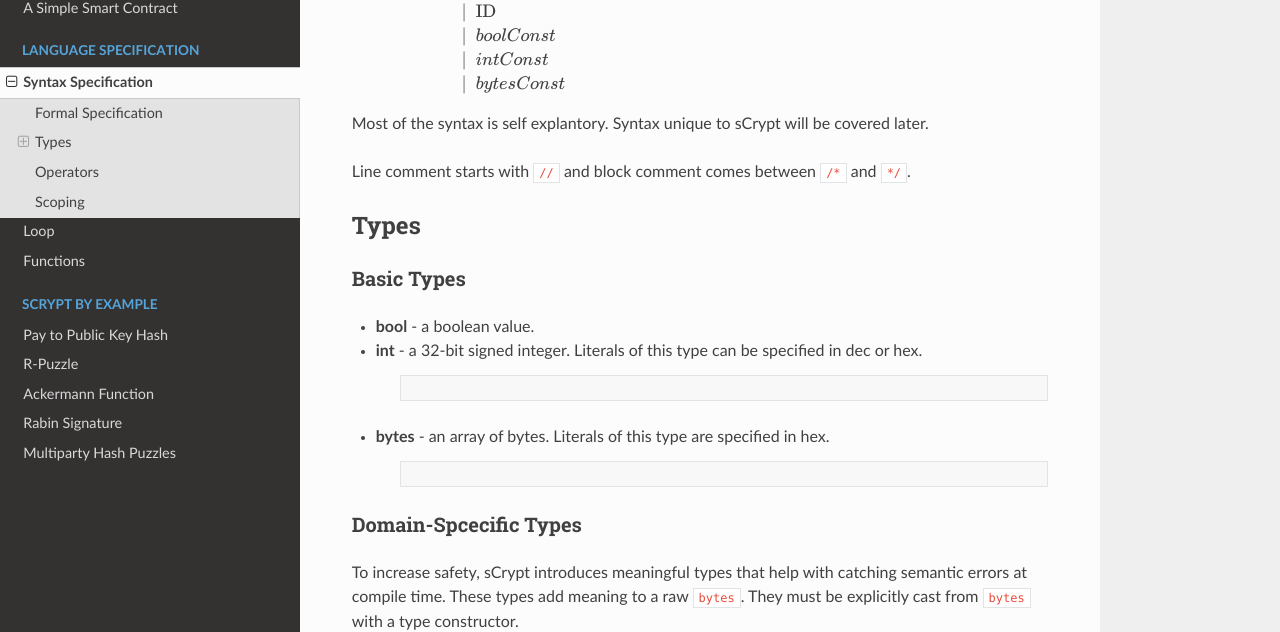
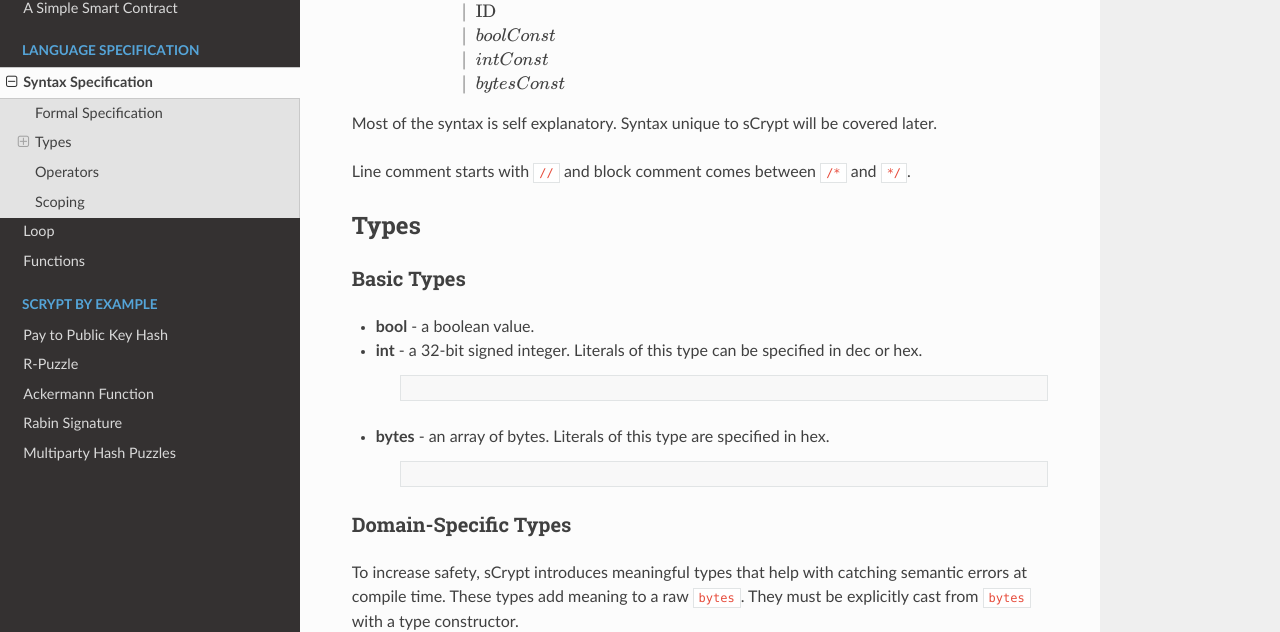
Before and after one commit to sCrypt-Inc/specification, a Sphinx documentation site: the page built from docs/syntax.rst, in a window 1280 px wide and 900 px high, scrolled down 474 px. Shown: the part 144-776 px from the top of the window. Built offline with Sphinx 7.4.7 and the Read the Docs theme 2.0.0, drawn with Linux system fonts in a browser that asks for light colours.

Commit message:
2 spelling corrections
reading your docs after watching the video from CG.  Congratulations on the progress.

```diff
--- a/docs/syntax.rst
+++ b/docs/syntax.rst
@@ -30,7 +30,7 @@
             &\ \ \ |\ \ bytesConst \\
     \end{align*}
 
-Most of the syntax is self explantory. Syntax unique to sCrypt will be covered later.
+Most of the syntax is self explanatory. Syntax unique to sCrypt will be covered later.
 
 Line comment starts with ``//`` and block comment comes between ``/*`` and ``*/``.
 
@@ -53,7 +53,7 @@
 
         bytes arr = 0xffee1234;
 
-Domain-Spcecific Types
+Domain-Specific Types
 ----------------------
 
 To increase safety, sCrypt introduces meaningful types that help with catching semantic errors at compile time.
```
